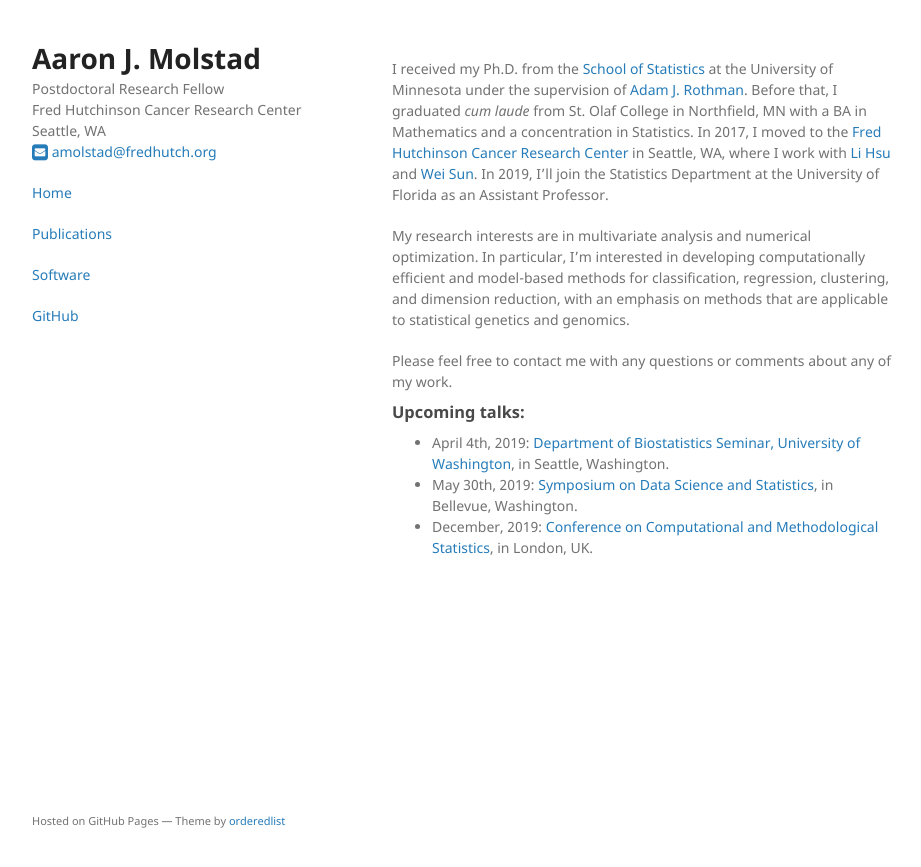
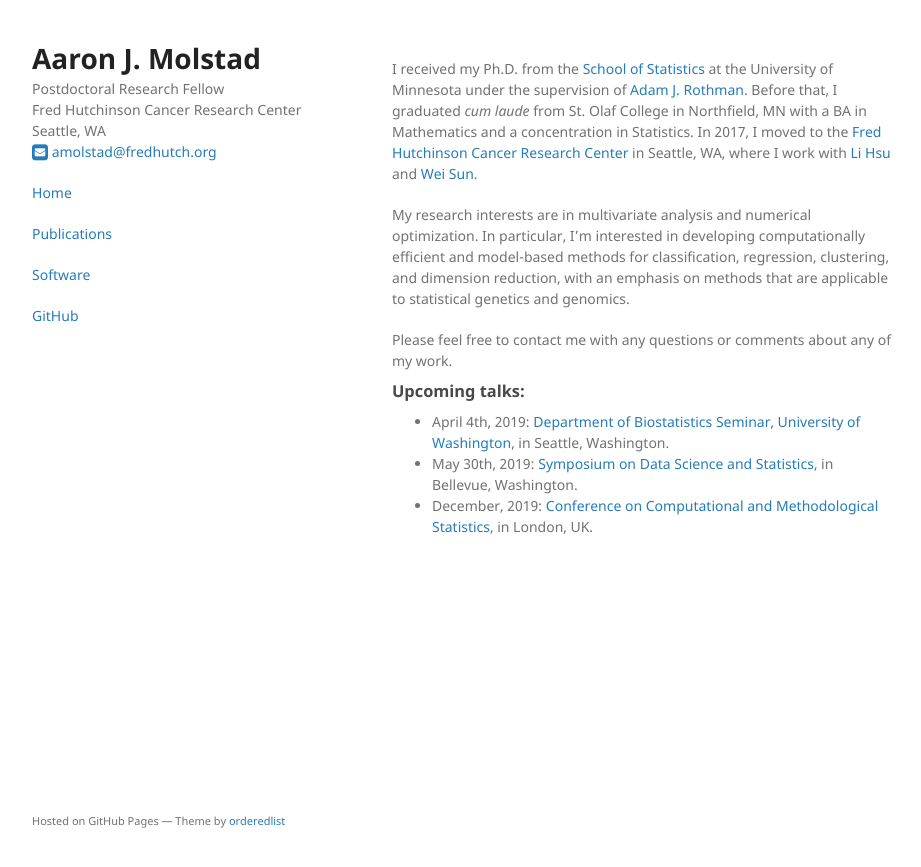
Before and after one commit to ajmolstad/ajmolstad.github.io, a Jekyll site: the page built from index.md, in a window 1280 px wide. Shown: the top 867 px of the page, without its empty margins (178-1099 px from the left). Built offline with Jekyll 4.4.1, drawn with Linux system fonts in a browser that asks for light colours.

Commit message:
Update index.md

```diff
--- a/index.md
+++ b/index.md
@@ -2,7 +2,7 @@
 layout: default
 ---
 
-I received my Ph.D. from the [School of Statistics](http://stat.umn.edu) at the University of Minnesota under the supervision of [Adam J. Rothman](http://users.stat.umn.edu/~arothman). Before that, I graduated *cum laude* from St. Olaf College in Northfield, MN with a BA in Mathematics and a concentration in Statistics. In 2017, I moved to the [Fred Hutchinson Cancer Research Center](https://www.fredhutch.org/en.html) in Seattle, WA, where I work with [Li Hsu](https://www.fredhutch.org/en/labs/profiles/hsu-li.html) and [Wei Sun](https://research.fhcrc.org/sun/en.html). In 2019, I'll join the Statistics Department at the University of Florida as an Assistant Professor.
+I received my Ph.D. from the [School of Statistics](http://stat.umn.edu) at the University of Minnesota under the supervision of [Adam J. Rothman](http://users.stat.umn.edu/~arothman). Before that, I graduated *cum laude* from St. Olaf College in Northfield, MN with a BA in Mathematics and a concentration in Statistics. In 2017, I moved to the [Fred Hutchinson Cancer Research Center](https://www.fredhutch.org/en.html) in Seattle, WA, where I work with [Li Hsu](https://www.fredhutch.org/en/labs/profiles/hsu-li.html) and [Wei Sun](https://research.fhcrc.org/sun/en.html).
 
 My research interests are in multivariate analysis and numerical optimization. In particular, I'm interested in developing  computationally efficient and model-based methods for classification, regression, clustering, and dimension reduction, with an emphasis on methods that are applicable to statistical genetics and genomics.
 
```
